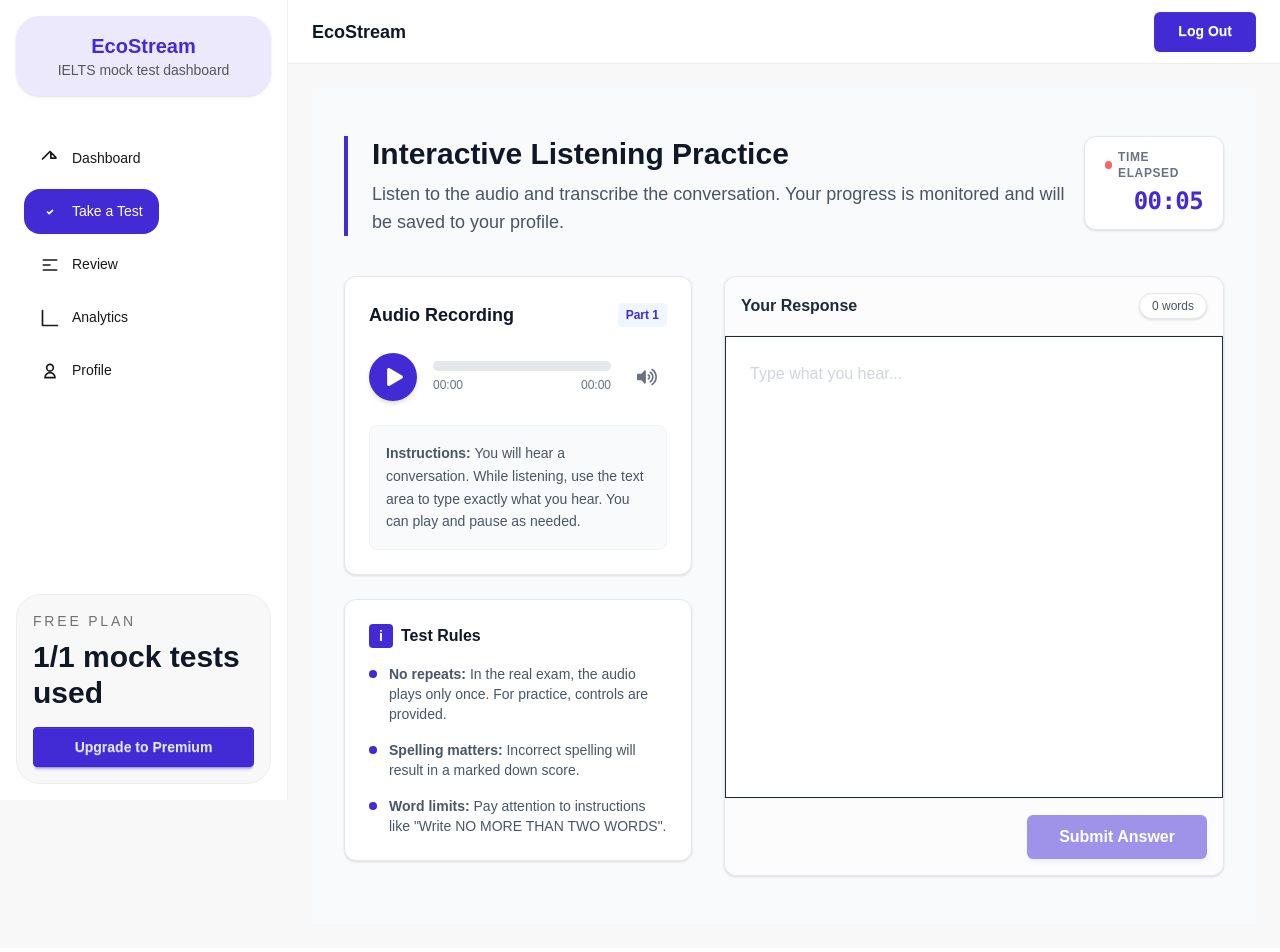
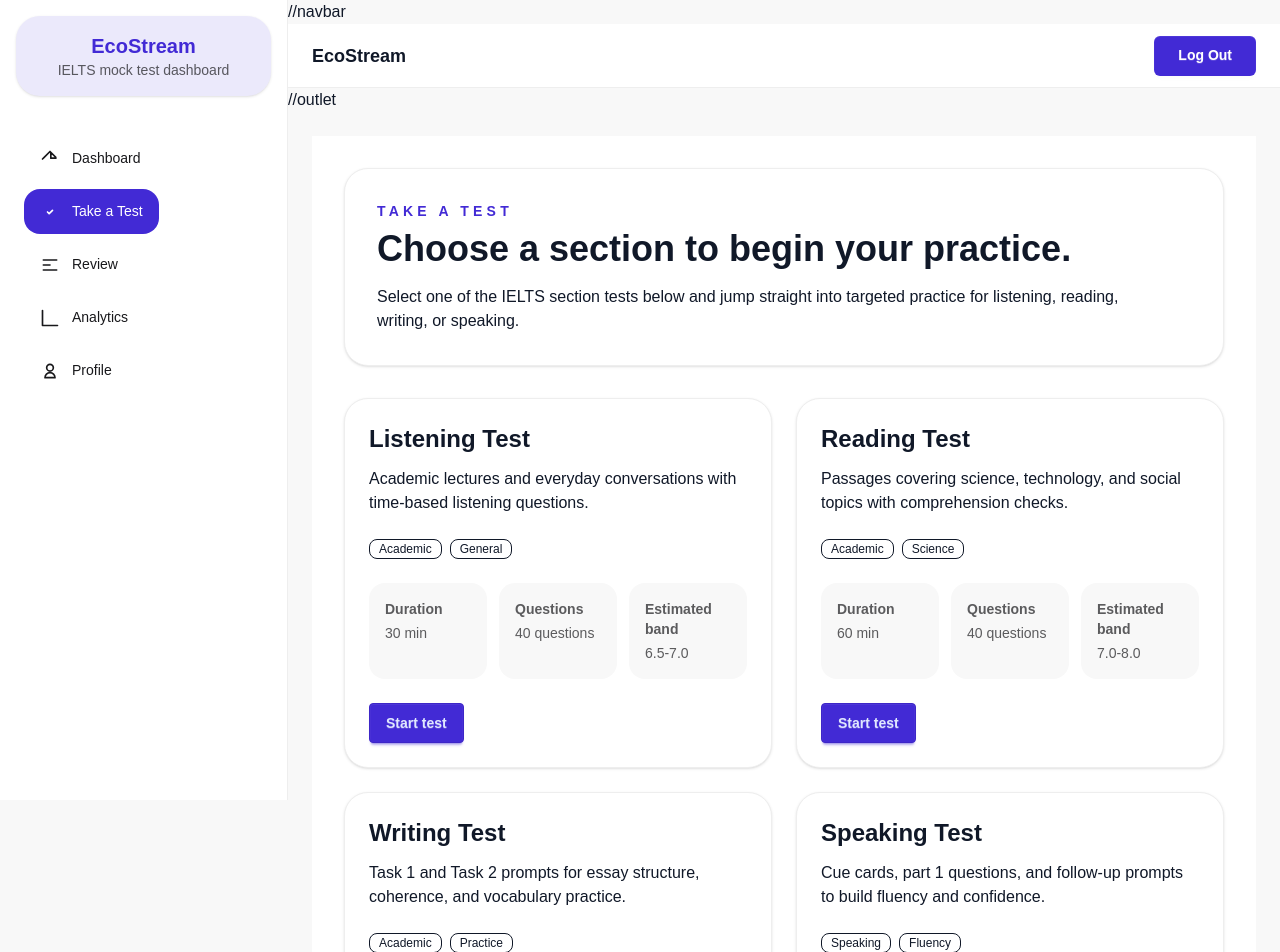
Before and after one commit to armanislams/MOCKEA, a React (Vite) app in the folder frontend/: page /dashboard/practice in a window 1280 px wide. Shown: the top 952 px of the page. Built offline with nearby package versions, Linux system fonts and the light colour scheme; no server answers; sample sign-in values are in the browser's storage.

Commit message:
feat: add TakeTest component and update routing to include test selection

```diff
--- a/frontend/src/Layout/DashboardLayout.jsx
+++ b/frontend/src/Layout/DashboardLayout.jsx
@@ -15,6 +15,8 @@
       <input id="dashboard-drawer" type="checkbox" className="drawer-toggle" />
 
       <div className="drawer-content flex flex-col">
+
+        //navbar
         <div className="navbar bg-base-100 border-b border-base-300 px-4 lg:px-6">
           <div className="flex-none lg:hidden">
             <label
@@ -49,10 +51,13 @@
           </div>
         </div>
 
+        //outlet
         <main className="p-4 lg:p-6">
           <Outlet />
         </main>
       </div>
+
+      //sidebar
 
       <div className="drawer-side z-20">
         <label htmlFor="dashboard-drawer" aria-label="close sidebar" className="drawer-overlay" />
@@ -83,11 +88,6 @@
             ))}
           </ul>
 
-          <div className="mt-auto rounded-3xl border border-base-300 bg-base-200 p-4">
-            <p className="text-sm uppercase tracking-[0.2em] text-base-content/60">Free Plan</p>
-            <p className="mt-2 text-3xl font-semibold">1/1 mock tests used</p>
-            <button className="btn btn-primary btn-block mt-4">Upgrade to Premium</button>
-          </div>
         </aside>
       </div>
     </div>
--- a/frontend/src/Router/router.jsx
+++ b/frontend/src/Router/router.jsx
@@ -11,6 +11,7 @@
 import Loader from "../components/Loader/Loader";
 import DashboardLayout from "../Layout/DashboardLayout";
 import Practice from "../components/Dashboard/Practice/Practice";
+import TakeTest from "../components/Dashboard/TakeTest/TakeTest";
 import Reading from "../components/Dashboard/Reading/Reading";
 import Listening from "../components/Dashboard/Listening/Listening";
 import Writing from "../components/Dashboard/Writing/Writing";
@@ -50,12 +51,13 @@
             },
             {
                 path: 'practice',
-                element: <Practice />
+                element: <TakeTest />
             },
             {
                 path: 'review',
                 element: <Review />
             },
+
             {
                 path: 'analytics',
                 element: <Analytics />
--- /dev/null
+++ b/frontend/src/components/Dashboard/TakeTest/TakeTest.jsx
@@ -0,0 +1,98 @@
+import { Link } from 'react-router';
+
+const sectionTests = [
+  {
+    title: 'Listening Test',
+    description: 'Academic lectures and everyday conversations with time-based listening questions.',
+    tags: ['Academic', 'General'],
+    duration: '30 min',
+    questions: '40 questions',
+    band: '6.5-7.0',
+    to: '/dashboard/listening',
+  },
+  {
+    title: 'Reading Test',
+    description: 'Passages covering science, technology, and social topics with comprehension checks.',
+    tags: ['Academic', 'Science'],
+    duration: '60 min',
+    questions: '40 questions',
+    band: '7.0-8.0',
+    to: '/dashboard/reading',
+  },
+  {
+    title: 'Writing Test',
+    description: 'Task 1 and Task 2 prompts for essay structure, coherence, and vocabulary practice.',
+    tags: ['Academic', 'Practice'],
+    duration: '60 min',
+    questions: '2 tasks',
+    band: '6.0-7.5',
+    to: '/dashboard/writing',
+  },
+  {
+    title: 'Speaking Test',
+    description: 'Cue cards, part 1 questions, and follow-up prompts to build fluency and confidence.',
+    tags: ['Speaking', 'Fluency'],
+    duration: '15 min',
+    questions: '3 parts',
+    band: '6.5-7.5',
+    to: '/dashboard/speaking',
+  },
+];
+
+const TakeTest = () => {
+  return (
+    <div className="min-h-screen bg-base-100 p-4 md:p-8">
+      <div className="max-w-7xl mx-auto space-y-8">
+        <header className="rounded-3xl bg-white border border-base-300 p-8 shadow-sm">
+          <p className="text-sm uppercase tracking-[0.3em] text-primary font-semibold mb-2">Take a Test</p>
+          <h1 className="text-3xl sm:text-4xl font-bold">Choose a section to begin your practice.</h1>
+          <p className="mt-4 text-base-content/75 max-w-3xl">
+            Select one of the IELTS section tests below and jump straight into targeted practice for listening, reading, writing, or speaking.
+          </p>
+        </header>
+
+        <section className="grid gap-6 xl:grid-cols-2">
+          {sectionTests.map((test) => (
+            <article key={test.title} className="rounded-3xl border border-base-300 bg-white p-6 shadow-sm transition hover:-translate-y-1 hover:shadow-md">
+              <div className="flex flex-col gap-6">
+                <div>
+                  <h2 className="text-2xl font-semibold">{test.title}</h2>
+                  <p className="mt-3 text-base-content/75">{test.description}</p>
+                </div>
+
+                <div className="flex flex-wrap gap-2">
+                  {test.tags.map((tag) => (
+                    <span key={tag} className="badge badge-outline badge-sm">{tag}</span>
+                  ))}
+                </div>
+
+                <div className="grid gap-3 sm:grid-cols-3 text-sm text-base-content/70">
+                  <div className="rounded-2xl bg-base-200 p-4">
+                    <p className="font-semibold">Duration</p>
+                    <p className="mt-1">{test.duration}</p>
+                  </div>
+                  <div className="rounded-2xl bg-base-200 p-4">
+                    <p className="font-semibold">Questions</p>
+                    <p className="mt-1">{test.questions}</p>
+                  </div>
+                  <div className="rounded-2xl bg-base-200 p-4">
+                    <p className="font-semibold">Estimated band</p>
+                    <p className="mt-1">{test.band}</p>
+                  </div>
+                </div>
+
+                <div>
+                  <Link to={test.to} className="btn btn-primary w-full sm:w-auto">
+                    Start test
+                  </Link>
+                </div>
+              </div>
+            </article>
+          ))}
+        </section>
+      </div>
+    </div>
+  );
+};
+
+export default TakeTest;
```
